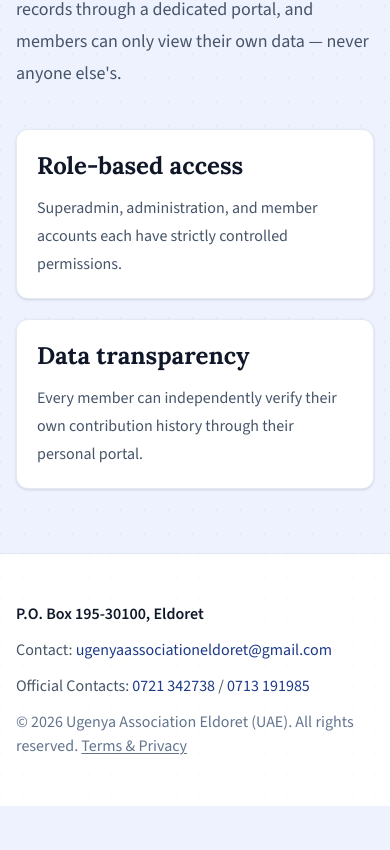
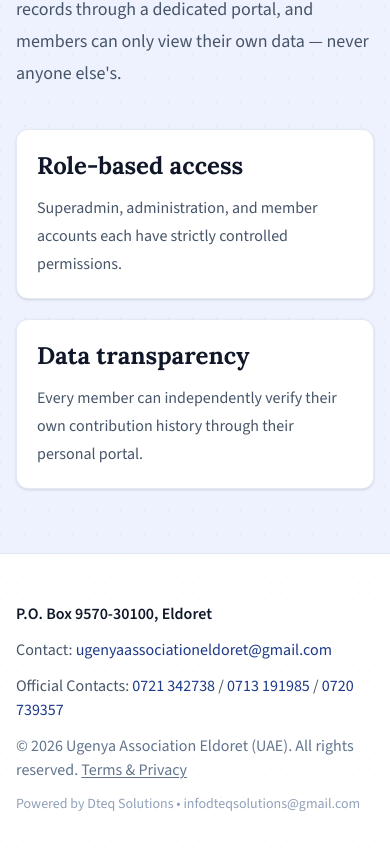
Before and after one commit to derroteen/ugenya-chama, a Next.js app: page / in a window 390 px wide. Shown: the part 8387-9237 px from the top of the page. Before the commit the page ends 9193 px from the top, so only its background shows below. Built offline with nearby package versions, Linux system fonts and the light colour scheme; no server answers.

Commit message:
Update footer contact details: postal box, additional phone number, powered-by credit

```diff
--- a/app/page.tsx
+++ b/app/page.tsx
@@ -68,10 +68,10 @@ const organizationJsonLd = {
   name: "Ugenya Association Eldoret",
   url: "https://ugenyassociationeldoret.com",
   email: "ugenyaassociationeldoret@gmail.com",
-  telephone: ["+254721342738", "+254713191985"],
+  telephone: ["+254721342738", "+254713191985", "+254720739357"],
   address: {
     "@type": "PostalAddress",
-    postOfficeBoxNumber: "195-30100",
+    postOfficeBoxNumber: "9570-30100",
     addressLocality: "Eldoret",
     addressCountry: "KE",
   },
@@ -405,7 +405,7 @@ export default function Home() {
           }}
         />
         <div className="relative mx-auto flex w-full max-w-6xl flex-col gap-3 px-4 py-12 text-base sm:px-6 lg:px-8">
-          <p className="font-semibold text-[#0f1729]">P.O. Box 195-30100, Eldoret</p>
+          <p className="font-semibold text-[#0f1729]">P.O. Box 9570-30100, Eldoret</p>
           <p>
             Contact: <a href="mailto:ugenyaassociationeldoret@gmail.com" className="text-[#1d3a8a] underline-offset-2 hover:underline focus-visible:outline-none focus-visible:ring-2 focus-visible:ring-[#1d3a8a]">ugenyaassociationeldoret@gmail.com</a>
           </p>
@@ -414,6 +414,8 @@ export default function Home() {
             <a href="tel:+254721342738" className="text-[#1d3a8a] underline-offset-2 hover:underline focus-visible:outline-none focus-visible:ring-2 focus-visible:ring-[#1d3a8a]">0721 342738</a>
             {" / "}
             <a href="tel:+254713191985" className="text-[#1d3a8a] underline-offset-2 hover:underline focus-visible:outline-none focus-visible:ring-2 focus-visible:ring-[#1d3a8a]">0713 191985</a>
+            {" / "}
+            <a href="tel:+254720739357" className="text-[#1d3a8a] underline-offset-2 hover:underline focus-visible:outline-none focus-visible:ring-2 focus-visible:ring-[#1d3a8a]">0720 739357</a>
           </p>
           <p className="text-slate-500">
             © {year} Ugenya Association Eldoret (UAE). All rights reserved. {" "}
@@ -424,6 +426,10 @@ export default function Home() {
               Terms &amp; Privacy
             </Link>
           </p>
+          <p className="text-sm text-slate-400">
+            Powered by Dteq Solutions •{" "}
+            <a href="mailto:infodteqsolutions@gmail.com" className="underline-offset-2 hover:underline focus-visible:outline-none focus-visible:ring-2 focus-visible:ring-[#1d3a8a]">infodteqsolutions@gmail.com</a>
+          </p>
         </div>
       </footer>
     </main>
```
